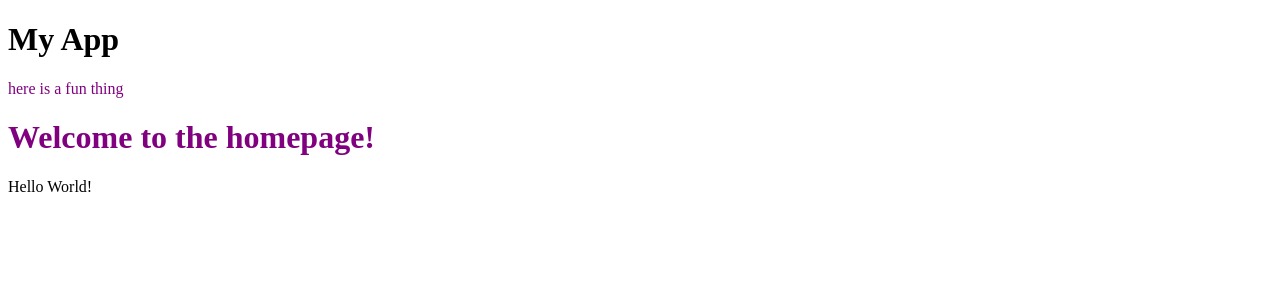
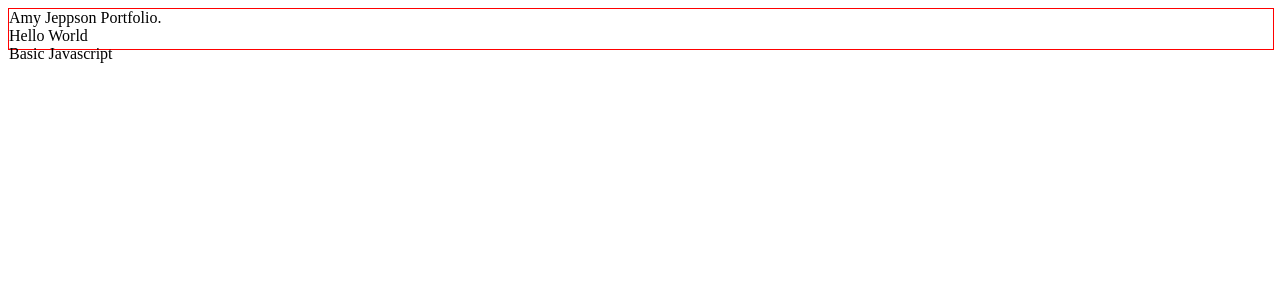
Before and after one commit to AmyClawson/activity12, an Angular app: page / in a window 1280 px wide. Shown: the top 300 px of the page. Built offline with nearby package versions, Linux system fonts and the light colour scheme.

Commit message:
removed unnecessary files and added some fluff to homepage

```diff
--- a/package.json
+++ b/package.json
@@ -13,11 +13,13 @@
   "private": true,
   "dependencies": {
     "@angular/animations": "^4.2.4",
+    "@angular/cdk": "^2.0.0-beta.10",
     "@angular/common": "^4.2.4",
     "@angular/compiler": "^4.2.4",
     "@angular/core": "^4.2.4",
     "@angular/forms": "^4.2.4",
     "@angular/http": "^4.2.4",
+    "@angular/material": "^2.0.0-beta.10",
     "@angular/platform-browser": "^4.2.4",
     "@angular/platform-browser-dynamic": "^4.2.4",
     "@angular/router": "^4.2.4",
--- a/src/app/app.component.html
+++ b/src/app/app.component.html
@@ -1,4 +1,9 @@
 <div class="app-component">
-    <h1>Welcome to {{title}}!</h1>
-    <p>Hello World!</p>
+    <div class="header">
+        Amy Jeppson Portfolio.
+        <div class="navigation">
+            <div>Hello World</div>
+            <div>Basic Javascript</div>
+        </div>
+    </div>
 </div>
--- a/src/app/app.component.less
+++ b/src/app/app.component.less
@@ -1,6 +1,12 @@
+@purp: purple;
 
 .app-component{
     h1{
-        color: purple;
+        color: @purp;
+    }
+    .header{
+        height: 40px;
+        width: 100%;
+        border: 1px solid red;
     }
 }
--- a/src/index.html
+++ b/src/index.html
@@ -7,11 +7,8 @@
 
   <meta name="viewport" content="width=device-width, initial-scale=1">
   <link rel="icon" type="image/x-icon" href="favicon.ico">
-  <link rel="stylesheet" type="text/css" href="styles.css">
 </head>
 <body>
-    <h1>My App</h1>
-    <p style="color:purple" class="purp">here is a fun thing</p>
     <app-root></app-root>
 </body>
 </html>
--- a/src/styles.css
+++ /dev/null
@@ -1,3 +0,0 @@
-.purp{
-    color: purple;
-}
```
Also changed, not shown: 1 other file (tests, documents, lock files or other folders).
